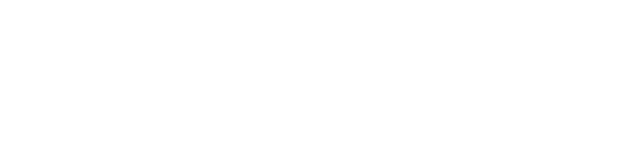
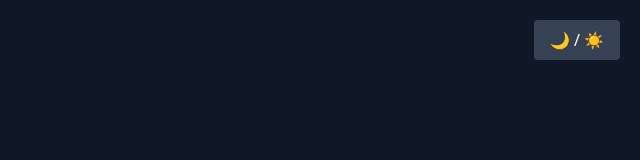
Before and after one commit to mamun-2025/Portfolio, a website: page index.html in a window 1280 px wide. Shown: the whole page, without its empty margins (640-1280 px from the left). Drawn offline with nearby package versions, Linux system fonts and the light colour scheme.

Commit message:
Added dark/light theme toggle button with js function

```diff
--- a/index.html
+++ b/index.html
@@ -18,7 +18,23 @@
    </style>
 </head>
 
-<body>
+<body id="body" class="bg-gray-900 text-white">
+<button onclick="toggleTheme()"
+class="fixed top-5 right-5 bg-gray-700 px-4 py-2 rounded z-50">
+🌙 / ☀️
+</button>
+
+
+<script>
+   function toggleTheme() {
+      const body = document.getElementById('body');
+      body.classList.toggle('bg-gray-900');
+      body.classList.toggle('bg-white');
+      body.classList.toggle('text-white');
+      body.classList.toggle('text-black');
+   }
+</script>
+
 
 </body>
 </html>
```
